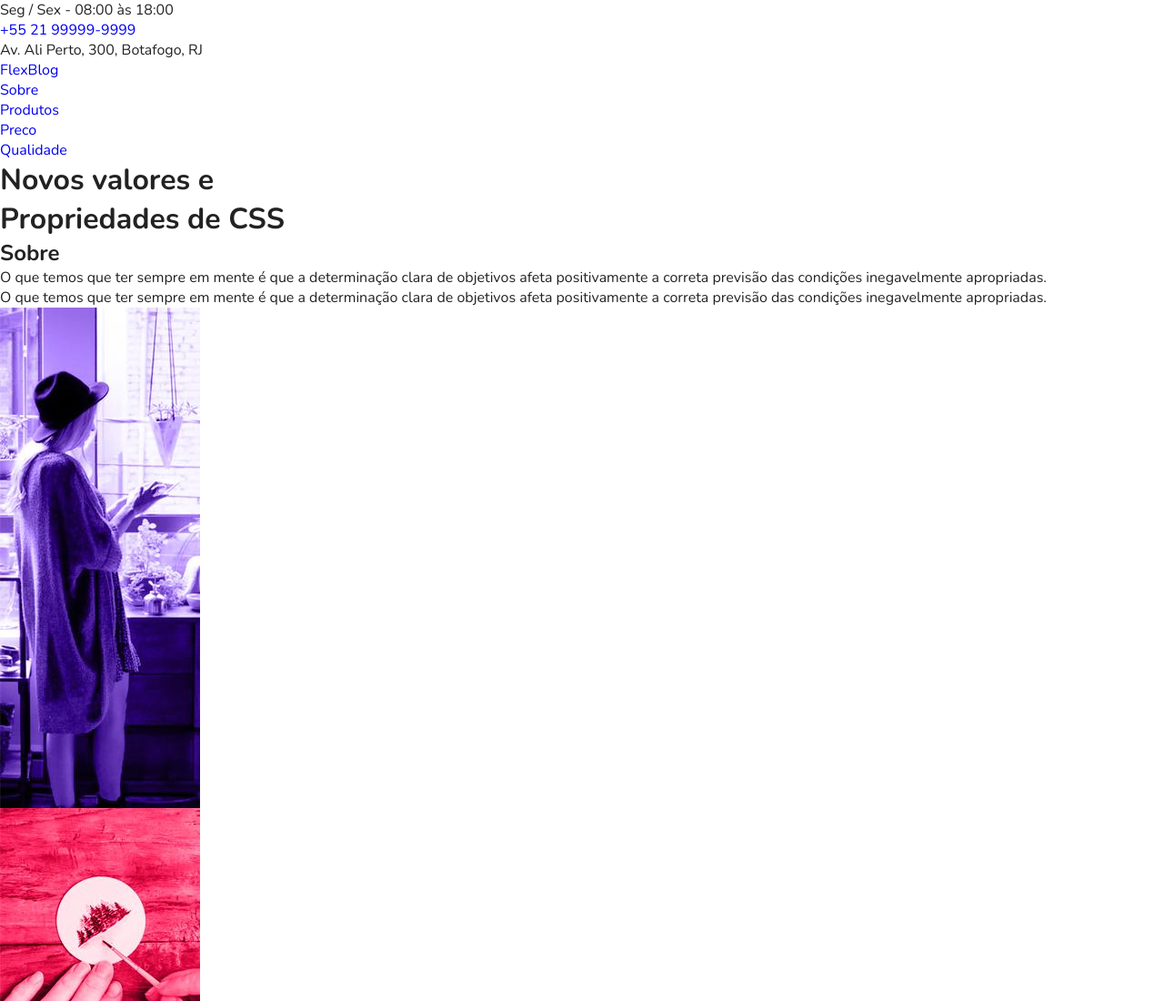
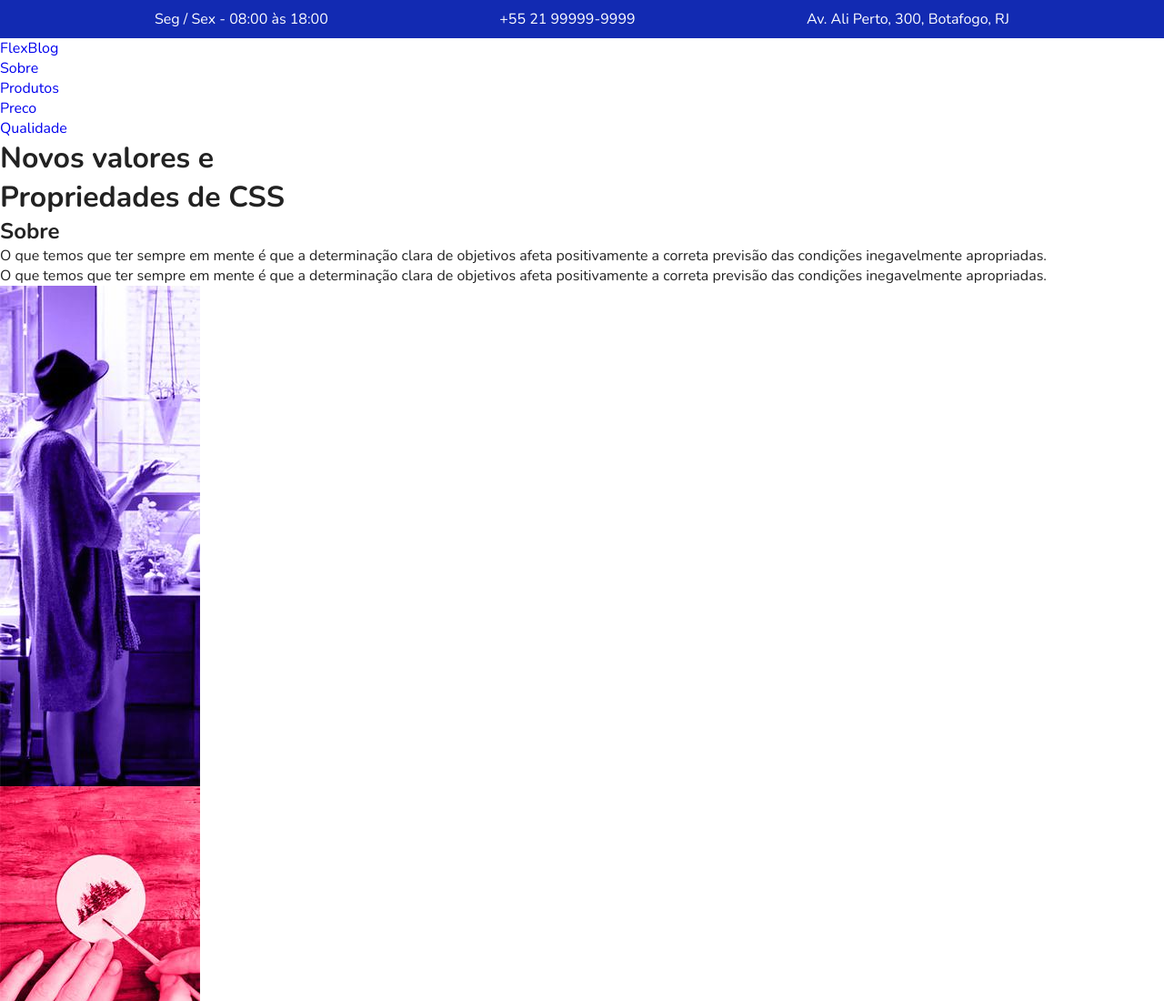
Before and after one commit to Jean-Stefan/FlexBlog, a plain HTML site: page index.html in a window 1280 px wide. Shown: the top 1100 px of the page at 91% size. Drawn offline with nearby package versions, Linux system fonts and the light colour scheme.

Commit message:
Style: Adicionada estilização do superinfo

```diff
--- a/css/style.css
+++ b/css/style.css
@@ -30,3 +30,28 @@ img {
     display: block;
     max-width: 100%;
 }
+
+/* Superinfo */
+
+.superinfo-bg {
+    background: #122ab2;
+    color: #ffffff;
+}
+
+.superinfo {
+    max-width: 960px;
+    margin: 0 auto;
+    display: flex;
+    justify-content: space-between;
+    flex-wrap: wrap;
+    padding-top: 10px;
+}
+
+.superinfo p,
+.superinfo a {
+    margin: 0 10px 10px 10px;
+}
+
+.superinfo a {
+    color: #ffffff;
+}
```
